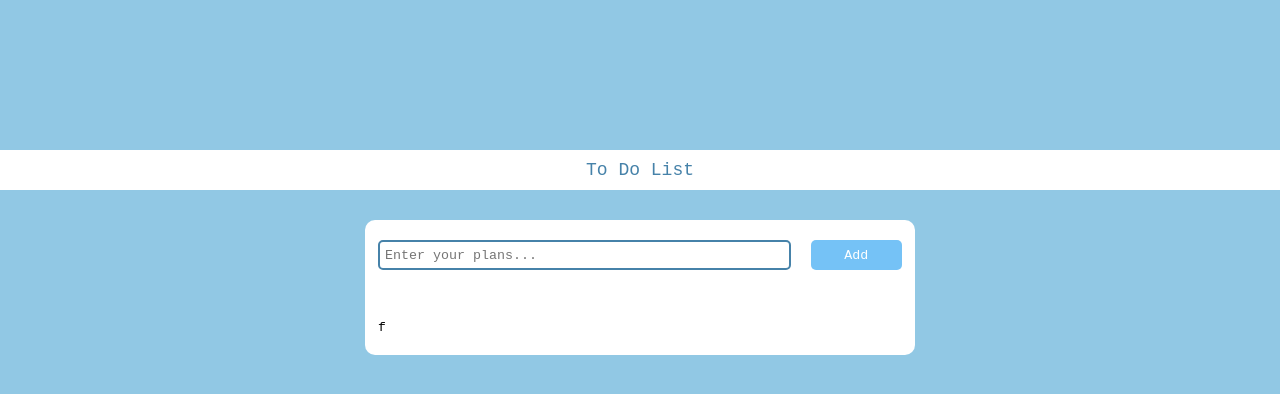
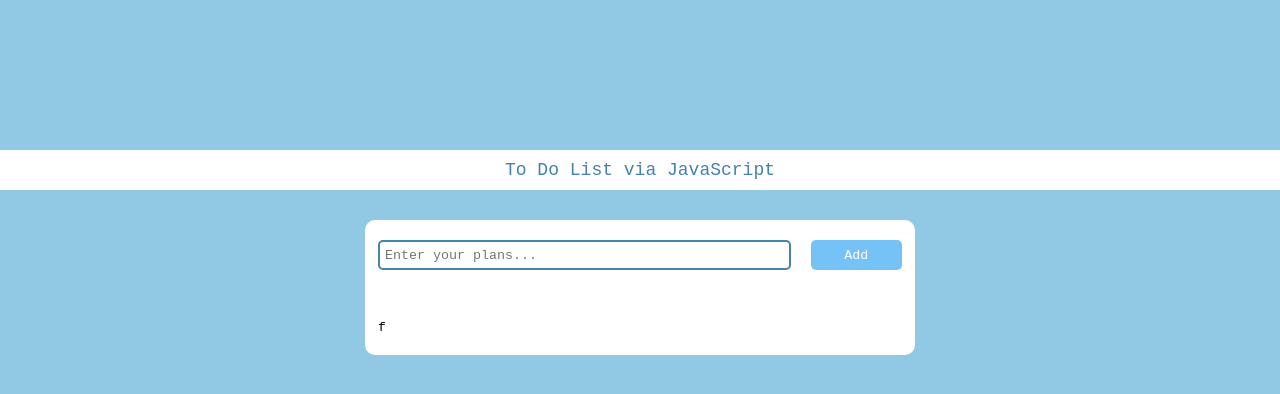
Before and after one commit to EdilZholbolduev/myProjects, a plain HTML site: page toDoList/index.html in a window 1280 px wide. Drawn offline with Linux system fonts and the light colour scheme.

Commit message:
renamed text

```diff
--- a/toDoList/index.html
+++ b/toDoList/index.html
@@ -7,7 +7,7 @@
 </head>
 <body>
    <div class="text">
-     <span> To Do List </span>
+     <span> To Do List via JavaScript </span>
    </div>
    <div class="container">
       <div class="top__inner">
```
